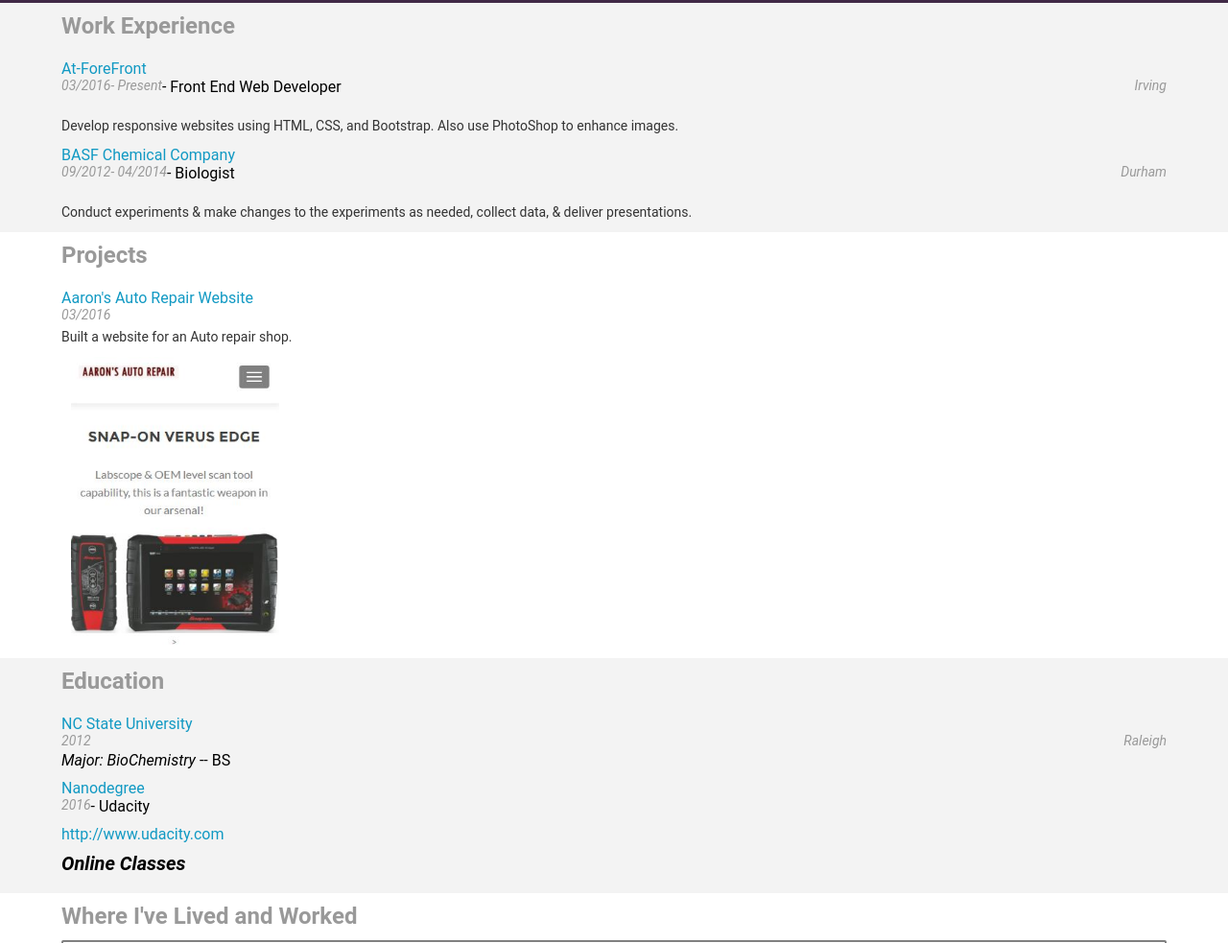
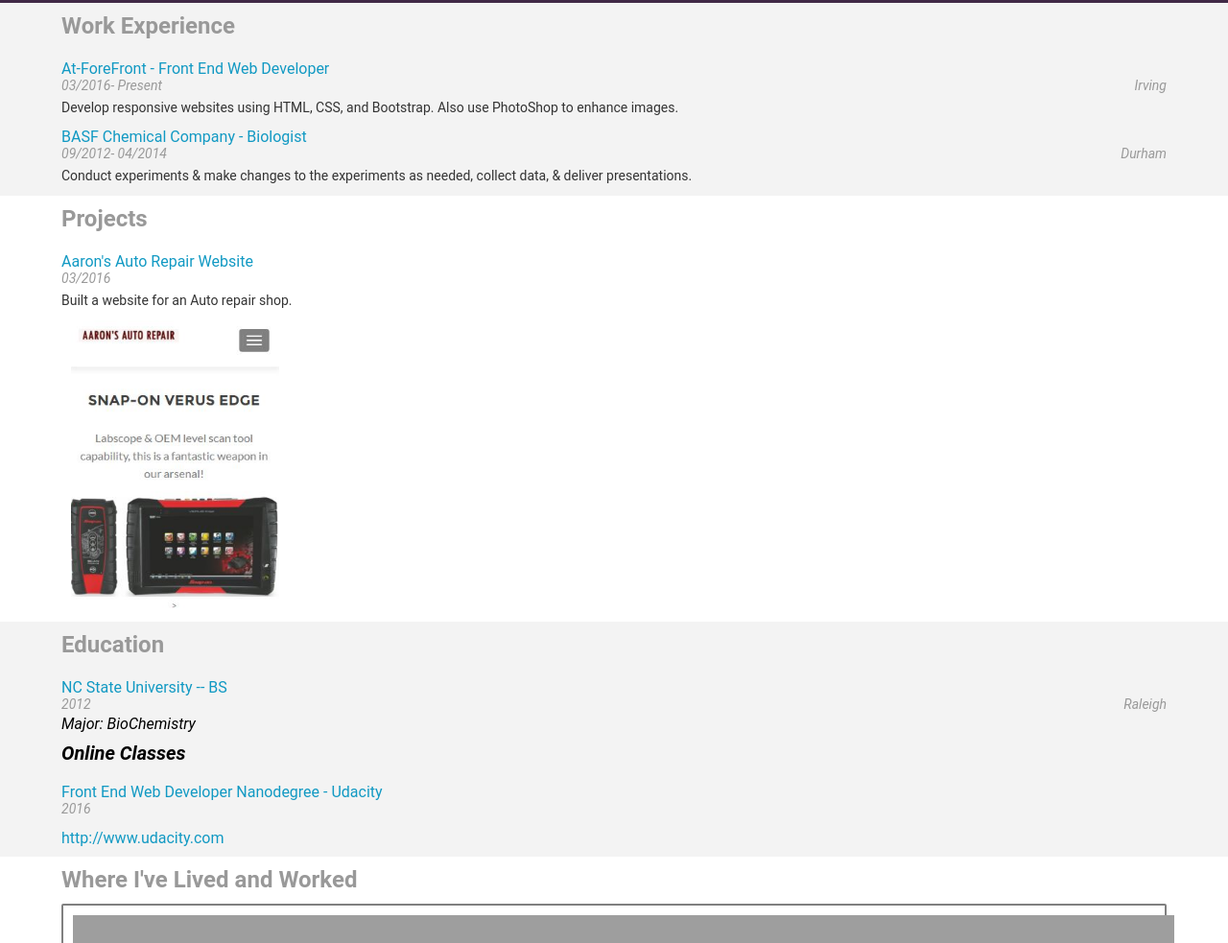
Before and after one commit to tlbchoudhury/P2-ResumeProject, a plain HTML site: page TalbiaChoudhury-resume/index.html in a window 1280 px wide. Shown: the part 373-1356 px from the top of the page at 96% size. Drawn offline with Linux system fonts and the light colour scheme; some packages are replaced by stand-ins of ours; grey boxes are pictures that could not be loaded; a web font is replaced by a local one.

Commit message:
changed displayed order of education, work info

```diff
--- a/TalbiaChoudhury-resume/css/style.css
+++ b/TalbiaChoudhury-resume/css/style.css
@@ -48,6 +48,9 @@ h2, h3, h4, h5 {
   padding-right: 5%;
 }
 
+#no_indent {
+  padding: 10px 0;
+}
 
 .date-text {
   font-style: italic;
--- a/TalbiaChoudhury-resume/js/helper.js
+++ b/TalbiaChoudhury-resume/js/helper.js
@@ -49,7 +49,7 @@ var HTMLschoolDates = '<div class="date-text">%data%</div>';
 var HTMLschoolLocation = '<div class="location-text">%data%</div>';
 var HTMLschoolMajor = '<em><br>Major: %data%</em>';
 
-var HTMLonlineClasses = '<h3>Online Classes</h3>';
+var HTMLonlineClasses = '<h3 id="no_indent">Online Classes</h3>';
 var HTMLonlineTitle = '<a href="#">%data%';
 var HTMLonlineSchool = ' - %data%</a>';
 var HTMLonlineDates = '<div class="date-text">%data%</div>';
--- a/TalbiaChoudhury-resume/js/resumeBuilder.js
+++ b/TalbiaChoudhury-resume/js/resumeBuilder.js
@@ -73,7 +73,7 @@ var education={
 	],
 	"onlineCourses": [
 		{
-			"title": "Nanodegree",
+			"title": "Front End Web Developer Nanodegree",
 			"school": "Udacity",
 			"dates": "2016",
 			"url": "http://www.udacity.com"
@@ -87,6 +87,10 @@ education.display = function() {
 
 		var formattedSchoolName = HTMLschoolName.replace("%data%", education.schools[index].name);
 		formattedSchoolName = formattedSchoolName.replace("#", education.schools[index].url);
+
+		var formattedDegree = HTMLschoolDegree.replace("%data%", education.schools[index].degree);
+
+		formattedSchoolName = formattedSchoolName + formattedDegree;
 		$(".education-entry:last").append(formattedSchoolName);
 
 		var formattedSchoolDates = HTMLschoolDates.replace("%data%", education.schools[index].dates);
@@ -97,21 +101,19 @@ education.display = function() {
 
 		var formattedMajor = HTMLschoolMajor.replace("%data%", education.schools[index].majors);
 		$(".education-entry:last").append(formattedMajor);
-
-		var formattedDegree = HTMLschoolDegree.replace("%data%", education.schools[index].degree);
-		$(".education-entry:last").append(formattedDegree);
 	}
 
 	if(education.onlineCourses.length > 0) {
-		$("#education").append(HTMLonlineClasses);
+		$(".education-entry:last").append(HTMLonlineClasses);
 
 		for (index in education.onlineCourses) {
 
 			var formattedTitle = HTMLonlineTitle.replace("%data%", education.onlineCourses[index].title);
+
+			var formattedSchool = HTMLonlineSchool.replace("%data%", education.onlineCourses[index].school);
+			formattedTitle = formattedTitle + formattedSchool;
 			$(".education-entry:last").append(formattedTitle);
 
-			var formattedSchool = HTMLonlineSchool.replace("%data%", education.onlineCourses[index].school);
-			$(".education-entry:last").append(formattedSchool);
 
 			var formattedDates = HTMLonlineDates.replace("%data%", education.onlineCourses[index].dates);
 			$(".education-entry:last").append(formattedDates);
@@ -151,10 +153,9 @@ work.display = function() {
 
 		var formattedEmployer = HTMLworkEmployer.replace("%data%", work.jobs[index].employer);
 		formattedEmployer= formattedEmployer.replace("#", work.jobs[index].url);
+		var formattedworkTitle = HTMLworkTitle.replace("%data%", work.jobs[index].title);
+		formattedEmployer= formattedEmployer + formattedworkTitle;
 		$(".work-entry:last").append(formattedEmployer);
-
-		var formattedworkTitle = HTMLworkTitle.replace("%data%", work.jobs[index].title);
-		$(".work-entry:last").append(formattedworkTitle);
 
 		var formattedworkDates = HTMLworkDates.replace("%data%", work.jobs[index].dates);
 		$(".work-entry:last").append(formattedworkDates);
```
